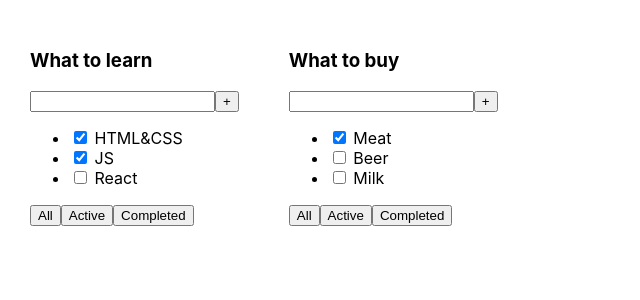
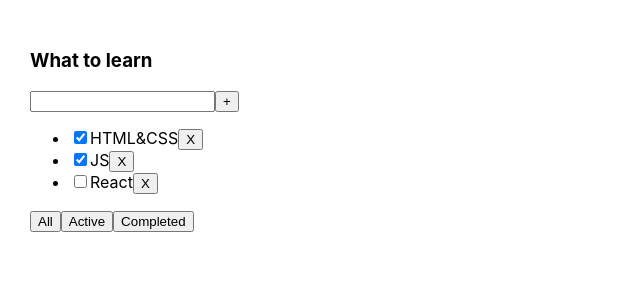
Before and after one commit to VladimirGromyko/todolist, a React (Create React App) app: page / in a window 1280 px wide. Shown: the top 300 px of the page, without its empty margins (0-640 px from the left). Built offline with nearby package versions, Linux system fonts and the light colour scheme.

Commit message:
05.12.2021 - with tasks filters

```diff
--- a/src/App.tsx
+++ b/src/App.tsx
@@ -1,33 +1,66 @@
-import React from 'react'
+import React, {useState} from 'react'
 import './App.css';
-import TodoList from "./TodoList";
+import {TodoList} from "./TodoList";
+
 
 export type TaskType = {
     id: number
     title: string
     isDone: boolean
 }
-
+export type filterType = 'All' | 'Active' | 'Completed'
 
 function App() {
     const todoListTitle_1 = "What to learn"
-    const todoListTitle_2 = "What to buy"
 
-    const task_1: Array<TaskType> = [
+    let initialTask: Array<TaskType> = [
         {id: 1, title: "HTML&CSS", isDone: true},
         {id: 2, title: "JS", isDone: true},
         {id: 3, title: "React", isDone: false}
     ]
-    const task_2: Array<TaskType> = [
-        {id: 4, title: "Meat", isDone: true},
-        {id: 5, title: "Beer", isDone: false},
-        {id: 6, title: "Milk", isDone: false}
-    ]
 
-    return (
-        <div className="App">
-            <TodoList title={todoListTitle_1} tasks={task_1}/>
-            <TodoList title={todoListTitle_2} tasks={task_2}/>
+    const [task, setTask] = useState(initialTask)
+    const [filter, setFilter] = useState<filterType>('All')
+    // const [newTask, setNewTask] = useState(initialTask)
+    // const task_2: Array<TaskType> = [
+    //     {id: 4, title: "Meat", isDone: true},
+    //     {id: 5, title: "Beer", isDone: false},
+    //     {id: 6, title: "Milk", isDone: false}
+    // ]
+    const removeTask = (id: number) => {
+        setTask(task.filter(t_el => t_el.id !== id))
+        // setNewTask(newTask.filter(t_el => t_el.id !==id))
+    }
+    const addFilter = (value: filterType) => {
+        setFilter(value)
+    }
+    let newTask = task
+
+    if (filter === "Active") {
+        newTask = task.filter(t_el => !t_el.isDone)
+    }
+    if (filter === "Completed") {
+        newTask = task.filter(t_el => t_el.isDone)
+    }
+
+    // switch (filter) {
+    //     case "Active" :
+    //         newTask = task.filter(t_el => !t_el.isDone)
+    //         break
+    //     case "Completed" :
+    //         newTask = task.filter(t_el => t_el.isDone)
+    //         break
+    //     default:
+    //         break
+    // }
+
+
+    return (<div className="App">
+            <TodoList title={todoListTitle_1}
+                      tasks={newTask}
+                      removeTask={removeTask}
+                      addFilter={addFilter}
+            />
         </div>
     )
 }
--- a/src/TodoList.tsx
+++ b/src/TodoList.tsx
@@ -1,11 +1,20 @@
 import React from 'react'
-import {TaskType} from "./App";
+import {filterType, TaskType} from "./App";
 
 type TodoListPropsType = {
     title: string
     tasks: Array<TaskType>
+    removeTask: (id: number) => void
+    addFilter: (value:filterType) => void
+    // filterAllTask: (tasks: Array<TaskType>) => void
+    // filterActiveTask: () => void
+    // filterCompletedTask: () => void
 }
-const TodoList: React.FC <TodoListPropsType> = ({title, tasks}) => {
+export const TodoList: React.FC<TodoListPropsType> = ({
+                                                          title, tasks,
+                                                          removeTask,
+                                                          addFilter
+                                                      }) => {
     return (
         <div>
             <h3>{title}</h3>
@@ -14,16 +23,26 @@
                 <button>+</button>
             </div>
             <ul>
-                <li><input type="checkbox" checked={tasks[0].isDone}/> <span>{tasks[0].title}</span></li>
-                <li><input type="checkbox" checked={tasks[1].isDone}/> <span>{tasks[1].title}</span></li>
-                <li><input type="checkbox" checked={tasks[2].isDone}/> <span>{tasks[2].title}</span></li>
+                {tasks.map(el => {
+                    return (
+                        <li key={el.id}>
+                            <input type="checkbox"
+                                   checked={el.isDone}/>
+                            <span>
+                                {el.title}
+                            </span>
+                            <button onClick={() => removeTask(el.id)}>
+                                X
+                            </button>
+                        </li>
+                    )
+                })}
             </ul>
             <div>
-                <button>All</button>
-                <button>Active</button>
-                <button>Completed</button>
+                <button onClick={() => addFilter('All')}>All</button>
+                <button onClick={() => addFilter('Active')}>Active</button>
+                <button onClick={() => addFilter('Completed')}>Completed</button>
             </div>
         </div>
     )
 }
-export default TodoList
```
